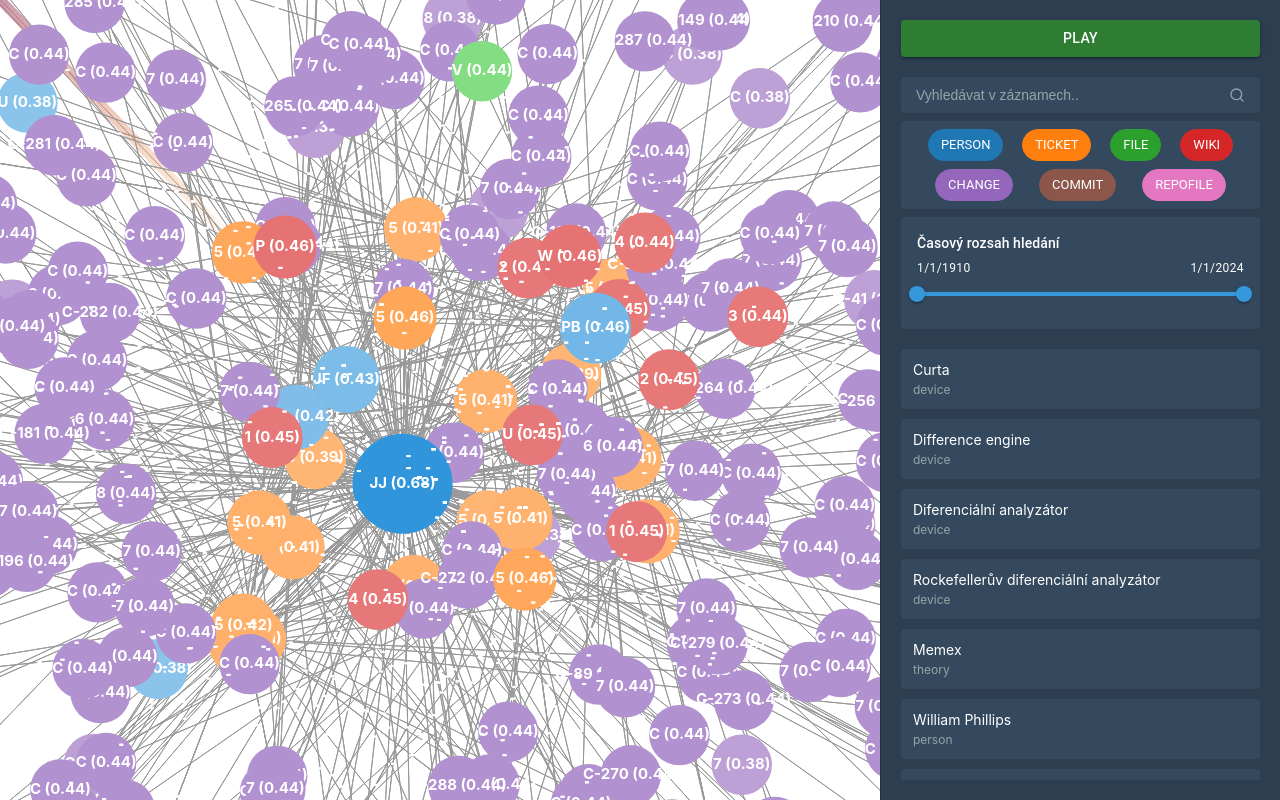
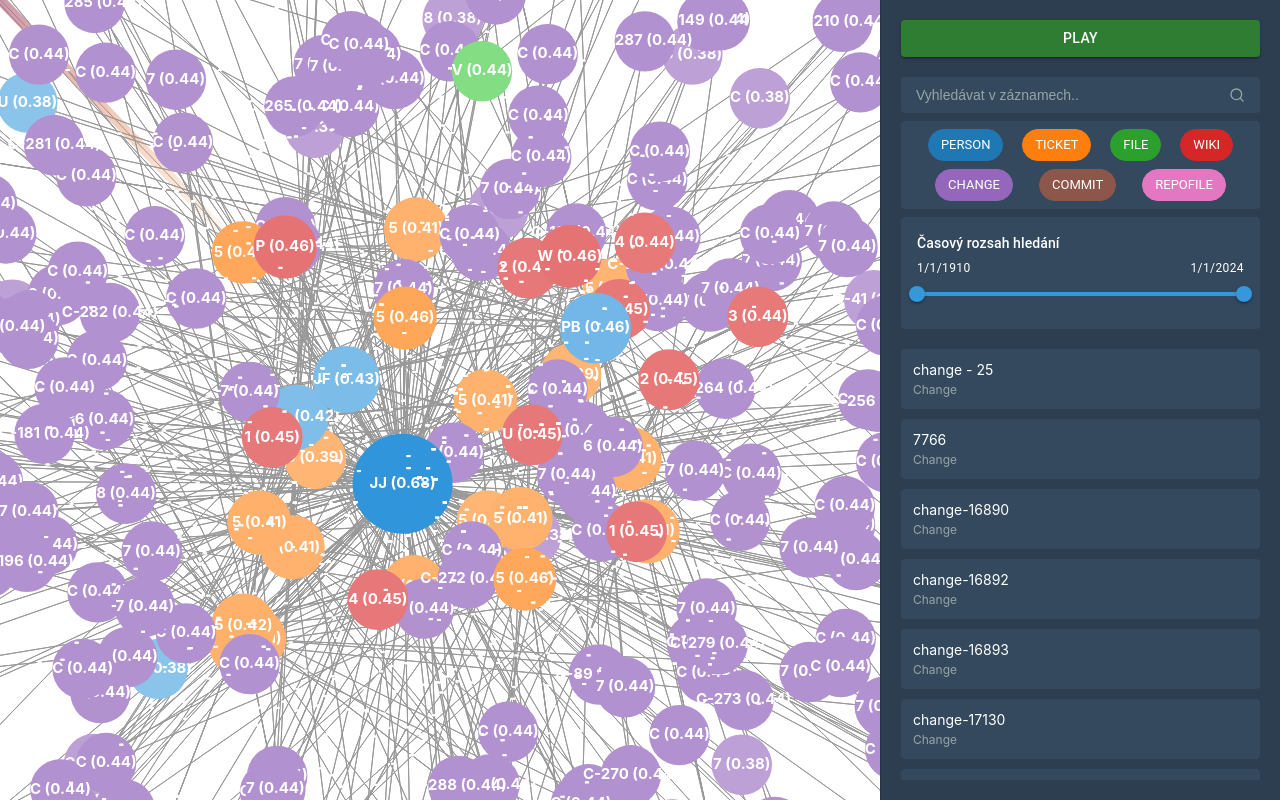
Before and after one commit to cvirlik/viz-project, a React (Create React App) app: page / in a window 1280 px wide. Built offline with nearby package versions, Linux system fonts and the light colour scheme.

Commit message:
Unify on node click for searchbar, node layout and edge click

```diff
--- a/src/components/NetworkVisualization.tsx
+++ b/src/components/NetworkVisualization.tsx
@@ -27,6 +27,22 @@ const Body: React.FC = () => {
   const updateDisplayRef = useRef<() => void>();
   const intervalRef = useRef<number>();
   const [isRunning, setIsRunning] = useState(false);
+
+  const handleNodeClick = (d: NodeData) => {
+    const ttEl = tooltipRef.current;
+    const container = document.getElementById('visualization-container');
+    if (ttEl && container) {
+      const containerRect = container.getBoundingClientRect();
+      d3.select(ttEl)
+        .style('opacity', 1)
+        .html(generateTooltipContent(d))
+        .style('left', `${containerRect.right - 400}px`)
+        .style('top', `${containerRect.top + 20}px`)
+        .style('right', 'auto');
+    }
+    setFocusNode(d);
+    setSelected(d);
+  };
 
   const setSelected = (selected: NodeData | string) => {
     const svgEl = svgRef.current;
@@ -100,22 +116,6 @@ const Body: React.FC = () => {
     }
 
     makeNodes(nodeController, nodes);
-
-    const handleNodeClick = (d: NodeData) => {
-      const ttEl = tooltipRef.current;
-      const container = document.getElementById('visualization-container');
-      if (ttEl && container) {
-        const containerRect = container.getBoundingClientRect();
-        d3.select(ttEl)
-          .style('opacity', 1)
-          .html(generateTooltipContent(d))
-          .style('left', `${containerRect.right - 400}px`)
-          .style('top', `${containerRect.top + 20}px`)
-          .style('right', 'auto');
-      }
-      setFocusNode(d);
-      setSelected(d);
-    };
 
     const getNode = (id: string) => {
       return nodes.find(node => node.id === id);
@@ -347,7 +347,13 @@ const Body: React.FC = () => {
       <div id="visualization-container">
         <svg id="visualization" ref={svgRef} />
       </div>
-      <Sidebar isRunning={isRunning} setIsRunning={setIsRunning} setSelected={setSelected} />
+      <Sidebar
+        isRunning={isRunning}
+        setIsRunning={setIsRunning}
+        setSelected={setSelected}
+        handleNodeClick={handleNodeClick}
+        positioned={positioned}
+      />
       <div id="tooltip" className="tooltip" ref={tooltipRef}></div>
     </div>
   );
--- a/src/components/SearchResults.tsx
+++ b/src/components/SearchResults.tsx
@@ -1,5 +1,6 @@
 import React from 'react';
-import historicalData from '../data/historical-data.json';
+import swEngData from '../data/SW-eng-anonymized-demo-graph.json';
+import { NodeData } from '../utils/data';
 
 type SearchResultsProps = {
   searchQuery: string;
@@ -9,6 +10,8 @@ type SearchResultsProps = {
   };
   selectedArchetypes: number[];
   onResultClick: (nodeId: string) => void;
+  handleNodeClick: (node: NodeData) => void;
+  positioned: NodeData[];
 };
 
 const SearchResults: React.FC<SearchResultsProps> = ({
@@ -16,8 +19,10 @@ const SearchResults: React.FC<SearchResultsProps> = ({
   dateRange,
   selectedArchetypes,
   onResultClick,
+  handleNodeClick,
+  positioned,
 }) => {
-  const filteredResults = historicalData.vertices
+  const filteredResults = swEngData.vertices
     .filter(vertex => {
       const matchesSearch =
         searchQuery === '' || vertex.title.toLowerCase().includes(searchQuery.toLowerCase());
@@ -37,15 +42,27 @@ const SearchResults: React.FC<SearchResultsProps> = ({
     .map(vertex => ({
       id: String(vertex.id),
       title: vertex.title,
-      type: historicalData.vertexArchetypes[vertex.archetype],
+      type: swEngData.vertexArchetypes[vertex.archetype],
     }));
+
+  const handleResultClick = (resultId: string) => {
+    onResultClick(resultId);
+    const node = positioned.find(n => n.id === resultId);
+    if (node) {
+      handleNodeClick(node);
+    }
+  };
 
   return (
     <div className="search-results">
       {filteredResults.length > 0 ? (
         <div className="results-list">
           {filteredResults.map(result => (
-            <div key={result.id} className="result-item" onClick={() => onResultClick(result.id)}>
+            <div
+              key={result.id}
+              className="result-item"
+              onClick={() => handleResultClick(result.id)}
+            >
               <div className="result-title">{result.title}</div>
               <div className="result-type">{result.type.name}</div>
             </div>
--- a/src/components/Sidebar.tsx
+++ b/src/components/Sidebar.tsx
@@ -4,14 +4,23 @@ import ArchetypeFilter from './ArchetypeFilter';
 import { DateRangeSlider } from './DateRangeSlider';
 import SearchResults from './SearchResults';
 import { useDOI } from '../providers/doi';
+import { NodeData } from '../utils/data';
 
 export type SidebarProps = {
   isRunning: boolean;
   setIsRunning: (running: boolean) => void;
   setSelected: (selected: string) => void;
+  handleNodeClick: (node: NodeData) => void;
+  positioned: NodeData[];
 };
 
-export const Sidebar: React.FC<SidebarProps> = ({ isRunning, setIsRunning, setSelected }) => {
+export const Sidebar: React.FC<SidebarProps> = ({
+  isRunning,
+  setIsRunning,
+  setSelected,
+  handleNodeClick,
+  positioned,
+}) => {
   const {
     searchQuery,
     selectedArchetypes,
@@ -80,6 +89,8 @@ export const Sidebar: React.FC<SidebarProps> = ({ isRunning, setIsRunning, setSe
         dateRange={dateRange}
         selectedArchetypes={selectedArchetypes}
         onResultClick={setSelected}
+        handleNodeClick={handleNodeClick}
+        positioned={positioned}
       />
     </div>
   );
```
